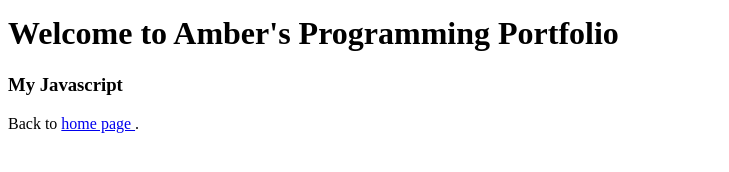
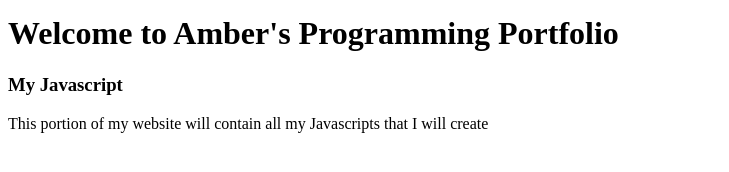
Before and after one commit to arastella625/arastella625.github.io, a plain HTML site: page javascripts.html in a window 1280 px wide. Shown: the part 216-388 px from the top of the page, without its empty margins (0-729 px from the left). Drawn offline with Linux system fonts and the light colour scheme.

Commit message:
Update javascripts.html

```diff
--- a/javascripts.html
+++ b/javascripts.html
@@ -6,21 +6,25 @@
   </head>
   <body>
   <img src="unnamed.jpg">
-     <table>
+
+  <table>
      <a href="index.html"><img src="Home.png"></a>
       </table>
-
-    <table>
+  <table>
      <a href="javascripts.html"><img src="Javascripts.png"></a>
       </table>
-
-    <table>
+  <table>
      <a href="about.html"><img src="Aboutme.png"></a>
       </table>
 
  <h1>Welcome to Amber's Programming Portfolio</h1>
   <h3>My Javascript</h3>
-  Back to <a href="index.html"> home page </a>.
+
+ <p>
+   This portion of my website will contain all my Javascripts that I will create
+    </p>
+
+
 
     </body>
  </html>
```
